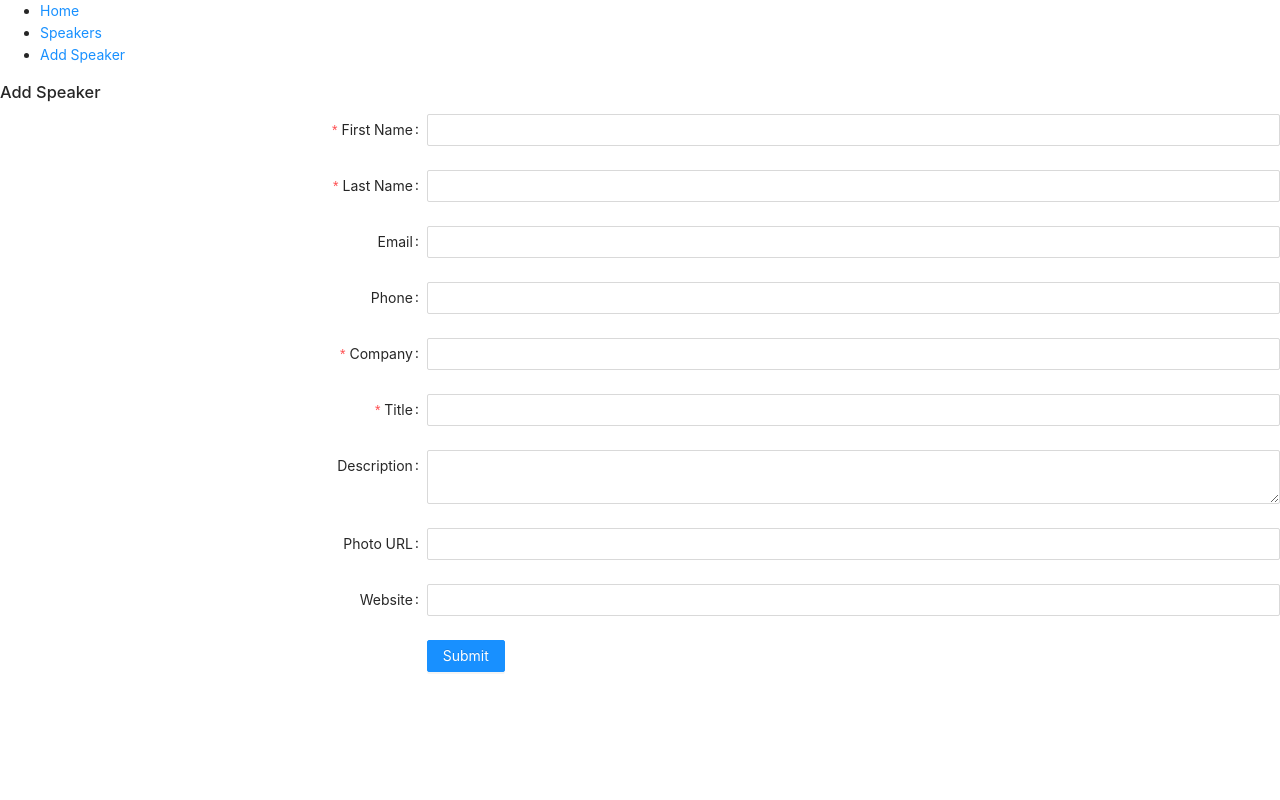
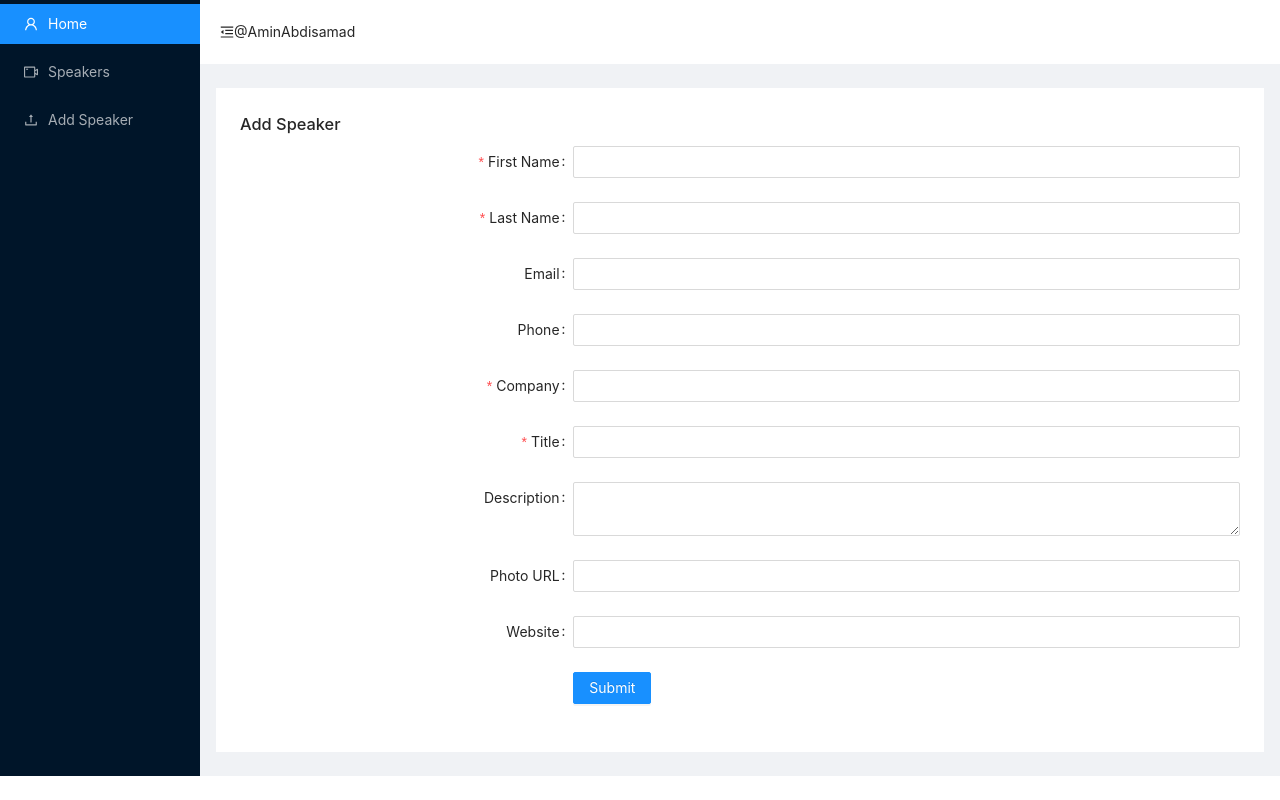
Before and after one commit to AsalSolutions/somnog, a React (Create React App) app in the folder frontend/: page /speaker/create in a window 1280 px wide. Built offline with nearby package versions, Linux system fonts and the light colour scheme.

Commit message:
Added layout - Dashboard Page

```diff
--- a/frontend/src/App.css
+++ b/frontend/src/App.css
@@ -1 +1,25 @@
 @import '~antd/dist/antd.css';
+
+
+/* Menu trigger */
+#components-layout-demo-custom-trigger .trigger {
+    font-size: 18px;
+    line-height: 64px;
+    padding: 0 24px;
+    cursor: pointer;
+    transition: color 0.3s;
+  }
+
+  #components-layout-demo-custom-trigger .trigger:hover {
+    color: #1890ff;
+  }
+
+  #components-layout-demo-custom-trigger .logo {
+    height: 32px;
+    background: rgba(255, 255, 255, 0.2);
+    margin: 16px;
+  }
+
+  .site-layout .site-layout-background {
+    background: #fff;
+  }
--- a/frontend/src/App.js
+++ b/frontend/src/App.js
@@ -1,21 +1,21 @@
 import React from "react";
-import { Router, Route } from "react-router-dom";
+import { Router } from "react-router-dom";
 import history from "./history";
-import SpeakerList from "./components/speaker/SpeakerList";
-import CreateSpeaker from "./components/speaker/CreateSpeaker";
 
-import Home from "./components/pages/Home";
-import Header from "./components/layout/header";
+
+
+// import Header from "./components/layout/header";
+import Dashboard from './layout'
 
 function App() {
   return (
     <Router history={history}>
-      <Header />
-      <div>
+      <Dashboard />
+      {/* <div>
         <Route path="/" exact component={Home} />
         <Route path="/speaker" exact component={SpeakerList} />
         <Route path="/speaker/create" exact component={CreateSpeaker} />
-      </div>
+      </div> */}
     </Router>
   );
 }
--- /dev/null
+++ b/frontend/src/layout/index.js
@@ -0,0 +1,74 @@
+import React,{Component} from 'react';
+import { Link } from "react-router-dom";
+import { Route } from "react-router-dom";
+import { Layout, Menu } from 'antd';
+import {
+  MenuUnfoldOutlined,
+  MenuFoldOutlined,
+  UserOutlined,
+  VideoCameraOutlined,
+  UploadOutlined,
+} from '@ant-design/icons';
+import SpeakerList from "../components/speaker/SpeakerList";
+import CreateSpeaker from "../components/speaker/CreateSpeaker";
+import Home from "../components/pages/Home";
+
+const { Header, Sider, Content } = Layout;
+
+class Dashboard extends Component {
+  state = {
+    collapsed: false,
+  };
+
+  toggle = () => {
+    this.setState({
+      collapsed: !this.state.collapsed,
+    });
+  };
+
+  render() {
+    return (
+      <Layout>
+        <Sider trigger={null} collapsible collapsed={this.state.collapsed}>
+          <div className="logo" />
+          <Menu theme="dark" mode="inline" defaultSelectedKeys={['1']}>
+            <Menu.Item key="1" icon={<UserOutlined />}>
+                <Link to="/"> Home</Link>
+            </Menu.Item>
+            <Menu.Item key="2" icon={<VideoCameraOutlined />}>
+                <Link to="/speaker"> Speakers</Link>
+            </Menu.Item>
+            <Menu.Item key="3" icon={<UploadOutlined />}>
+                <Link to="/speaker/create"> Add Speaker</Link>
+            </Menu.Item>
+          </Menu>
+        </Sider>
+        <Layout className="site-layout">
+          <Header className="site-layout-background" style={{ paddingLeft: 20 }}>
+            {React.createElement(this.state.collapsed ? MenuUnfoldOutlined : MenuFoldOutlined, {
+              className: 'trigger',
+              onClick: this.toggle,
+            })}
+            @AminAbdisamad
+          </Header>
+          <Content
+            className="site-layout-background"
+            style={{
+              margin: '24px 16px',
+              padding: 24,
+              minHeight: 610,
+            }}
+          >
+        {/* Content Should be displayed */}
+            <Route path="/" exact component={Home} />
+            <Route path="/speaker" exact component={SpeakerList} />
+            <Route path="/speaker/create" exact component={CreateSpeaker} />
+          </Content>
+        </Layout>
+      </Layout>
+    );
+  }
+}
+
+// ReactDOM.render(<SiderDemo />, mountNode);
+export default Dashboard;
```
